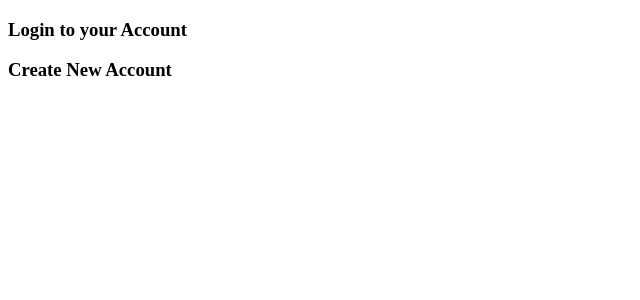
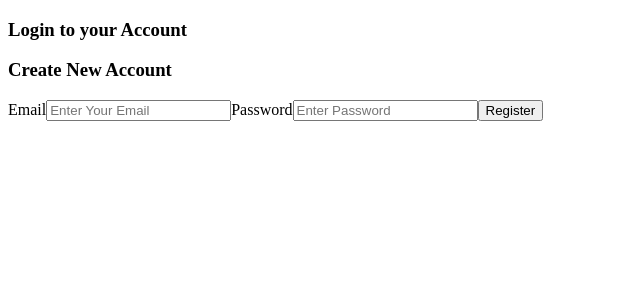
Before and after one commit to FIDELIS-TUWEI/Blog-App-MERN, a React (Vite) app: page / in a window 1280 px wide. Shown: the top 300 px of the page, without its empty margins (0-640 px from the left). Built offline with nearby package versions, Linux system fonts and the light colour scheme.

Commit message:
register form state

```diff
--- a/src/pages/Register.jsx
+++ b/src/pages/Register.jsx
@@ -1,8 +1,35 @@
+import { useState } from "react";
+
 const Register = () => {
+    //useState
+    const [email, setEmail] = useState("")
+    const [password, setPassword] = useState("")
+
+    // handleRegister
+    const register = (e) => {
+        e.preventDefault();
+    }
     return (
         <>
-            <form>
+            <form onSubmit={register}>
                 <h3>Create New Account</h3>
+                <label htmlFor="email">Email</label>
+                <input
+                    type="text"
+                    placeholder="Enter Your Email"
+                    required
+                    onChange={(e) => setEmail(e.target.value)}
+                />
+
+                <label htmlFor="password">Password</label>
+                <input
+                    type="password"
+                    placeholder="Enter Password"
+                    required
+                    onChange={(e) => setPassword(e.target.value)}
+                />
+
+                <button>Register</button>
             </form>
         </>
      );
```
